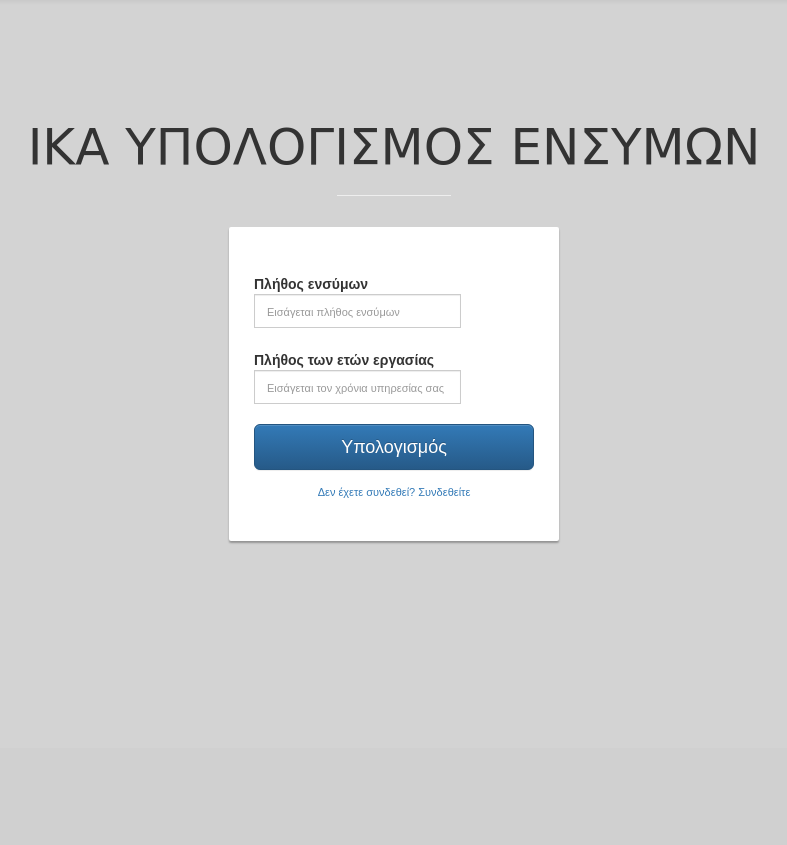
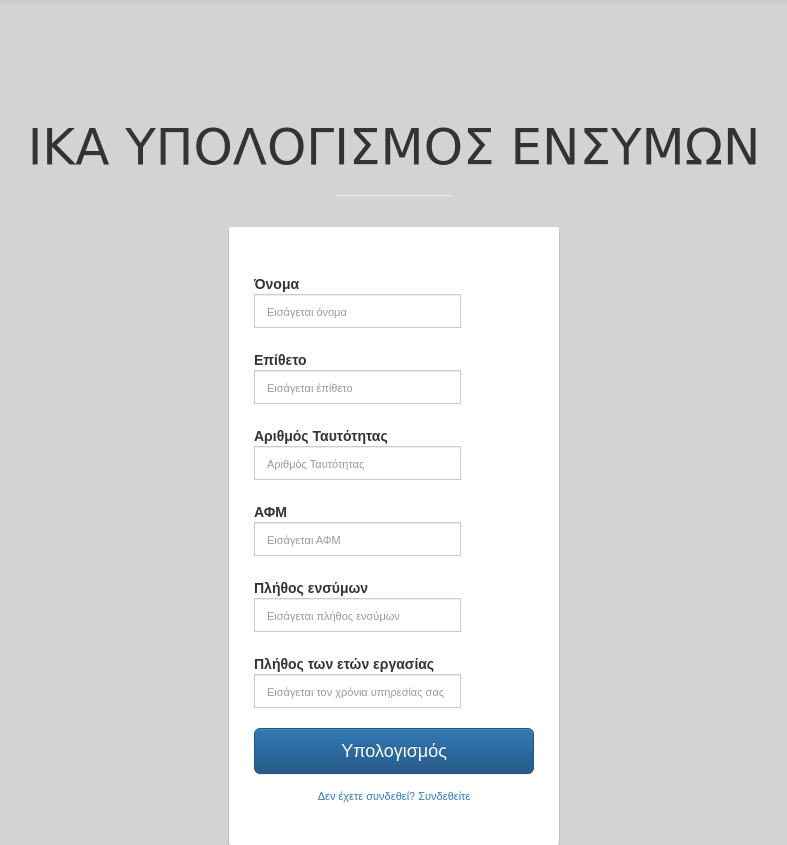
Before and after one commit to ippokratoys/Human-Interaction-IKA, a PHP site: page /ensyma.php in a window 1280 px wide. Shown: the part 52-897 px from the top of the page, without its empty margins (246-1033 px from the left). Before the commit the page ends 596 px from the top, so only its background shows below. Run offline with PHP 8.4, Linux system fonts and the light colour scheme; some libraries are stand-ins or nearby versions.

Commit message:
register pio koble kai ensyma.php pio koble

```diff
--- /dev/null
+++ b/comments.txt
@@ -0,0 +1,6 @@
+για πιστοποιητικα και αιτηματα πρεπει να εχει ηδη συνδεθει ,
+μπόννους  σελιδα προσωποποιημενη πχ το αιτημα σας ειναι σε εξελιξη diaikperewsh aithmatos
+Υπολογισμος ενσήμων ραντομ
+εκτύπωση στοιχείων σε html
+
+stoys ergazomenous na baloume bebaiwsh asfalishs
--- a/ensyma.php
+++ b/ensyma.php
@@ -39,6 +39,42 @@
                 </div>
                 <div class="main-login main-center">
                   <form class="form-horizontal" method="post">
+                   <div class="form-group">
+                            <label for="password" class="cols-sm-2 control-label">Όνομα</label>
+                            <div class="cols-sm-10">
+                                <div class="input-group">
+
+                                    <input type="text" class="form-control" name="Όνομα" id="years"  placeholder="Εισάγεται όνομα"/>
+                                </div>
+                            </div>
+                        </div>
+                    <div class="form-group">
+                            <label for="password" class="cols-sm-2 control-label">Επίθετο</label>
+                            <div class="cols-sm-10">
+                                <div class="input-group">
+
+                                    <input type="text" class="form-control" name="Όνομα" id="years"  placeholder="Εισάγεται έπίθετο"/>
+                                </div>
+                            </div>
+                        </div>
+                    <div class="form-group">
+                            <label for="password" class="cols-sm-2 control-label">Αριθμός Ταυτότητας</label>
+                            <div class="cols-sm-10">
+                                <div class="input-group">
+
+                                    <input type="text" class="form-control" name="Όνομα" id="years"  placeholder="Αριθμός Ταυτότητας"/>
+                                </div>
+                            </div>
+                        </div>
+                   <div class="form-group">
+                            <label for="password" class="cols-sm-2 control-label">ΑΦΜ</label>
+                            <div class="cols-sm-10">
+                                <div class="input-group">
+
+                                    <input type="text" class="form-control" name="ΑΦΜ" id="years"  placeholder="Εισάγεται ΑΦΜ"/>
+                                </div>
+                            </div>
+                        </div>
                         <div class="form-group">
                             <label for="password" class="cols-sm-2 control-label">Πλήθος ενσύμων</label>
                             <div class="cols-sm-10">
```
